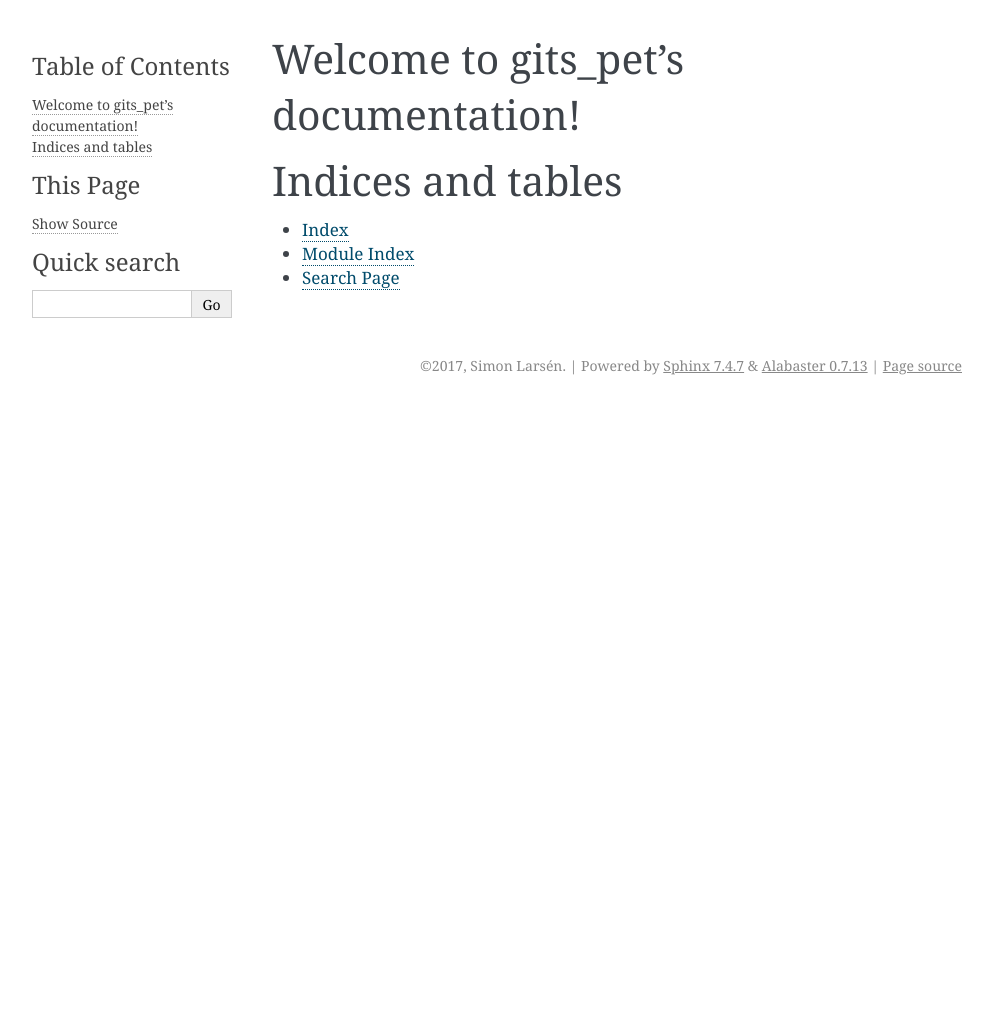
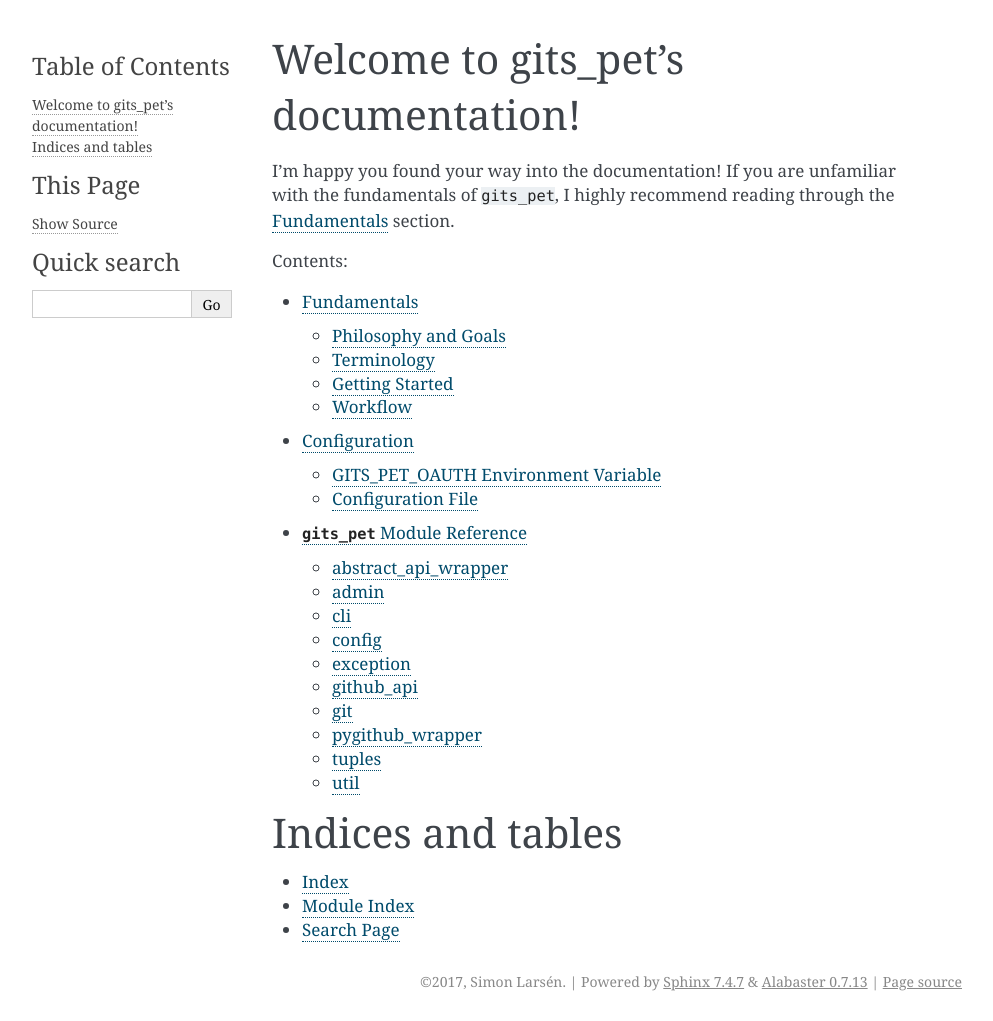
Before and after one commit to repobee/repobee, a Sphinx documentation site: the page built from docs/index.rst, in a window 1280 px wide. Shown: the whole page, without its empty margins (148-1141 px from the left). Built offline with Sphinx 7.4.7, drawn with Linux system fonts in a browser that asks for light colours; before the commit the page ends 900 px from its top, so only the background shows below that; some of the changed lines change nothing that is shown.

Commit message:
Work on documentation

````diff
--- a/docs/conf.py
+++ b/docs/conf.py
@@ -22,7 +22,6 @@ import sys
 sys.path.insert(0, os.path.abspath('.'))
 sys.path.insert(0, os.path.abspath('..'))
 
-
 # -- General configuration ------------------------------------------------
 
 # If your documentation needs a minimal Sphinx version, state it here.
@@ -43,7 +42,8 @@ extensions = [
     'sphinx.ext.viewcode',
     'sphinx.ext.githubpages',
     'sphinx.ext.napoleon',
-    'sphinx_autodoc_typehints',]
+    'sphinx_autodoc_typehints',
+]
 
 # Add any paths that contain templates here, relative to this directory.
 templates_path = ['_templates']
@@ -89,7 +89,6 @@ pygments_style = 'sphinx'
 # If true, `todo` and `todoList` produce output, else they produce nothing.
 todo_include_todos = False
 
-
 # -- Options for HTML output ----------------------------------------------
 
 # The theme to use for HTML and HTML Help pages.  See the documentation for
@@ -108,12 +107,10 @@ html_theme = 'alabaster'
 # so a file named "default.css" will overwrite the builtin "default.css".
 html_static_path = ['_static']
 
-
 # -- Options for HTMLHelp output ------------------------------------------
 
 # Output file base name for HTML help builder.
 htmlhelp_basename = 'gits_pet_namedoc'
-
 
 # -- Options for LaTeX output ---------------------------------------------
 
@@ -139,20 +136,17 @@ latex_elements = {
 # (source start file, target name, title,
 #  author, documentclass [howto, manual, or own class]).
 latex_documents = [
-    (master_doc, 'gits_pet_name.tex', '\\{cookiecutter.app\\_name\\} Documentation',
+    (master_doc, 'gits_pet_name.tex',
+     '\\{cookiecutter.app\\_name\\} Documentation',
      '\\{cookiecutter.author\\_name\\}', 'manual'),
 ]
-
 
 # -- Options for manual page output ---------------------------------------
 
 # One entry per manual page. List of tuples
 # (source start file, name, description, authors, manual section).
-man_pages = [
-    (master_doc, 'gits_pet_name', 'gits_pet Documentation',
-     [author], 1)
-]
-
+man_pages = [(master_doc, 'gits_pet_name', 'gits_pet Documentation', [author],
+              1)]
 
 # -- Options for Texinfo output -------------------------------------------
 
@@ -160,13 +154,9 @@ man_pages = [
 # (source start file, target name, title, author,
 #  dir menu entry, description, category)
 texinfo_documents = [
-    (master_doc, 'gits_pet_name', 'gits_pet Documentation',
-     author, 'gits_pet_name', 'One line description of project.',
-     'Miscellaneous'),
+    (master_doc, 'gits_pet_name', 'gits_pet Documentation', author,
+     'gits_pet_name', 'One line description of project.', 'Miscellaneous'),
 ]
-
-
-
 
 # Example configuration for intersphinx: refer to the Python standard library.
 intersphinx_mapping = {'https://docs.python.org/': None}
--- /dev/null
+++ b/docs/configuration.rst
@@ -0,0 +1,55 @@
+.. _configuration:
+
+Configuration
+*************
+``gits_pet`` *must* be configured with a mandatory environment variable (see
+oauth_). Additionally, some of the command line parameters can be
+pre-configured with e.g. the GitHub instances' API url and the target
+organization's name (see `config`_).
+
+.. _oauth:
+
+GITS_PET_OAUTH Environment Variable
+===================================
+
+For the tool to work at all, an environment variable called ``GITS_PET_OAUTH``
+must contain an OAUTH2 token to whichever GitHub instance you intend to use.
+See the `GitHub OAUTH docs`_ for how to create a token. Once you have the
+token, you should set the environment variable. In a ``bash`` terminal,
+this can be done with the command ``export GITS_PET_OAUTH=<YOUR TOKEN>``,
+where ``<YOUR TOKEN>`` is replaced with the token. If the token is not
+properly set, an error message will be shown when trying to run ``gits_pet``.
+
+.. _config:
+
+Configuration File
+==================
+
+An optional configuration file can be added, which specifies default values for
+the `--github_base_url`, `--org_name`, `--user` and `--students-list` command
+line options. This is especially useful for teachers who are managing repos for
+a single course (and, as a consequence, a single organization).
+
+```bash
+[DEFAULTS]
+github_base_url = https://some-api-v3-url
+user = YOUR_USERNAME
+org_name = ORGANIZATION_NAME
+students_file = STUDENTS_FILE_ABSOLUTE_PATH
+```
+
+**To find out where to place the configuration file (and what to name it)**,
+run `gits_pet -h`. At the very top, there should be a line looking something
+like this:
+
+`[INFO] no config file found. Expected config file location: /home/USERNAME/.config/gits_pet/config.cnf`
+
+The filepath at the end is where you should put your config file.
+
+.. important::
+
+    Do note that the configuration file contains only default values. Specifying
+    any of the parameters on the command line will override the configuration
+    file's values.
+
+.. _`GitHub OAUTH docs`: https://help.github.com/articles/creating-a-personal-access-token-for-the-command-line/
--- /dev/null
+++ b/docs/fundamentals.rst
@@ -0,0 +1,133 @@
+.. _fundamentals:
+
+Fundamentals
+************
+``gits_pet`` is an opinionated tool for managing large amounts of ``GitHub``
+repositories for higher education courses. It was created as a result of the
+old teachers_pet_ tool not quite meeting our desires, and ``GitHub``'s migration
+over to the browser based `GitHub Classroom`_.
+
+Philosophy and Goals
+====================
+The primary mission of ``gits_pet`` is to lower the entry level for
+incorporating ``git`` and ``GitHub`` into courses, hopefully opening up the
+wonderful world of version control to teachers who may not be experts in the
+area. As such, ``gits_pet`` is firmly seated in the convention over
+configuration camp, favoring highly opinionated workflows that are easy to get
+started with rather than highly configurable ones. The target audience is
+primarily teachers seeking to incorporate ``git`` and ``GitHub`` into their
+courses, but lack the time or the expertise to do it from scratch.
+
+Terminology
+===========
+Some terms occur frequently in ``gits_pet`` and are best defined up front.
+Some of the descriptions may not click entirely before reading the Workflow_
+section, so quickly browsing through these definitions and re-visiting them
+when needed is probably the best course of action.
+
+* *Target organization*: The GitHub Organization_ related to the current course
+  round.
+* *Master repository*: Or *master repo*, is a template repository upon which
+  student repositories are based.
+* *Student repository*: Or *student repo*, refers to a *copy* of a master repo
+  for some specific student.
+* *GitHub instance*: A hosted GitHub service. This can be for example
+  ``https://github.com`` or any Enterprise host.
+
+.. _Workflow:
+
+Getting Started
+===============
+The basic workflow of ``gits_pet`` is best described by example. In this section,
+I will walk you through how to set up an Organization_ with master and student
+repositories by showing every single step I would perform myself.
+
+Create an Organization_
+-----------------------
+
+This is an absolutely necessary pre-requisite for using ``gits_pet``.
+Create an organization with an appropriate name on the GitHub instance you
+intend to use. I will call my *target organization* ``gits_pet_demo``, so
+whenever you see that, substitute in the name of your target organization.
+
+Configure ``gits_pet`` for the target organization
+--------------------------------------------------
+
+First of all, see the :ref:`configuration` section for how to acquire an OAUTH
+token and where to put the configuration file. Setting the token is easy in
+``bash``. Just add the following line to your ``bash`` config file
+(``~/.bashrc`` on most Linux distros, and ``~/.bash_profile`` on OSX).
+
+.. code-block:: bash
+
+    export GITS_PET_OAUTH=<SUPER SECRET TOKEN>
+
+When that's added, either source the file with ``source path/to/bash/config``
+or simply start another ``bash`` shell, which will automatically read the
+file. Verify that the token is there by typing:
+
+.. code-block:: bash
+
+    $ echo $GITS_PET_OAUTH
+
+You should see your token in the output. With that out of the way, let's create
+a configuration file. We can use ``gits_pet`` to figure out where it should
+be located.
+
+.. code-block:: bash
+
+    $ gits_pet -h
+    [INFO] no config file found. Expected config file location: /home/USERNAME/.config/gits_pet/config.cnf
+
+    <HELP MESSAGE OMITTED>
+
+At the very top, you will find the expected config file location. The exact
+path will vary depending on operating system and username.
+
+
+
+
+
+
+Workflow
+========
+The basic workflow of ``gits_pet`` looks something like this:
+
+1. Create a GitHub Organization_. We recommend using one Organization_ per
+   course and course round, referred to as the *target organization*.
+
+   - We also recommend creating a configuration file at this point, see the
+     :ref:`configuration` section for details.
+
+   - All usage examples from now on will assume that the ``github_base_url``,
+     ``user`` and ``org_name`` parameters have been configured in the
+     configuration file.
+
+2. Use the ``migrate`` command to move master repositories into the target
+   organization.
+
+    - The master repositories can either be local and specified by file path,
+      or remote and specified by url.  These repositories will automatically be
+      added to the ``master_repos`` team for easy access.
+
+    - Example (repos in current directory): ``gits_pet migrate -mn
+      master-repo-1 master-repo-2`` - For remote repos, specify ``-mu
+      [REPO_URLS ...]`` instead.
+
+    - While this is not *strictly* required at this point, as local repos can
+      also be used as master repos, it is **highly** recommended. It's also
+      really easy, so why not?
+
+3. Setup the student repos with the ``setup`` command. This command creates one
+   team per student and adds the students to their teams. Then, for each master
+   repo, it creates an identical copy (of the ``master`` branch only!) for each
+   student.
+
+
+    - Example (assuming a students file called ``students``): ``gits_pet setup -mn master-repo-1 master-repo-2 --sf students``
+
+
+
+.. _teachers_pet: https://github.com/education/teachers_pet
+.. _GitHub Classroom: https://classroom.github.com/
+.. _Organization: https://help.github.com/articles/about-organizations/
--- a/docs/index.rst
+++ b/docs/index.rst
@@ -5,11 +5,17 @@
 
 Welcome to gits_pet's documentation!
 ==================================================
+I'm happy you found your way into the documentation! If you are unfamiliar
+with the fundamentals of ``gits_pet``, I highly recommend reading through
+the :ref:`fundamentals` section.
 
 .. toctree::
    :maxdepth: 2
    :caption: Contents:
-    code
+
+   fundamentals
+   configuration
+   code
 
 
 
````
